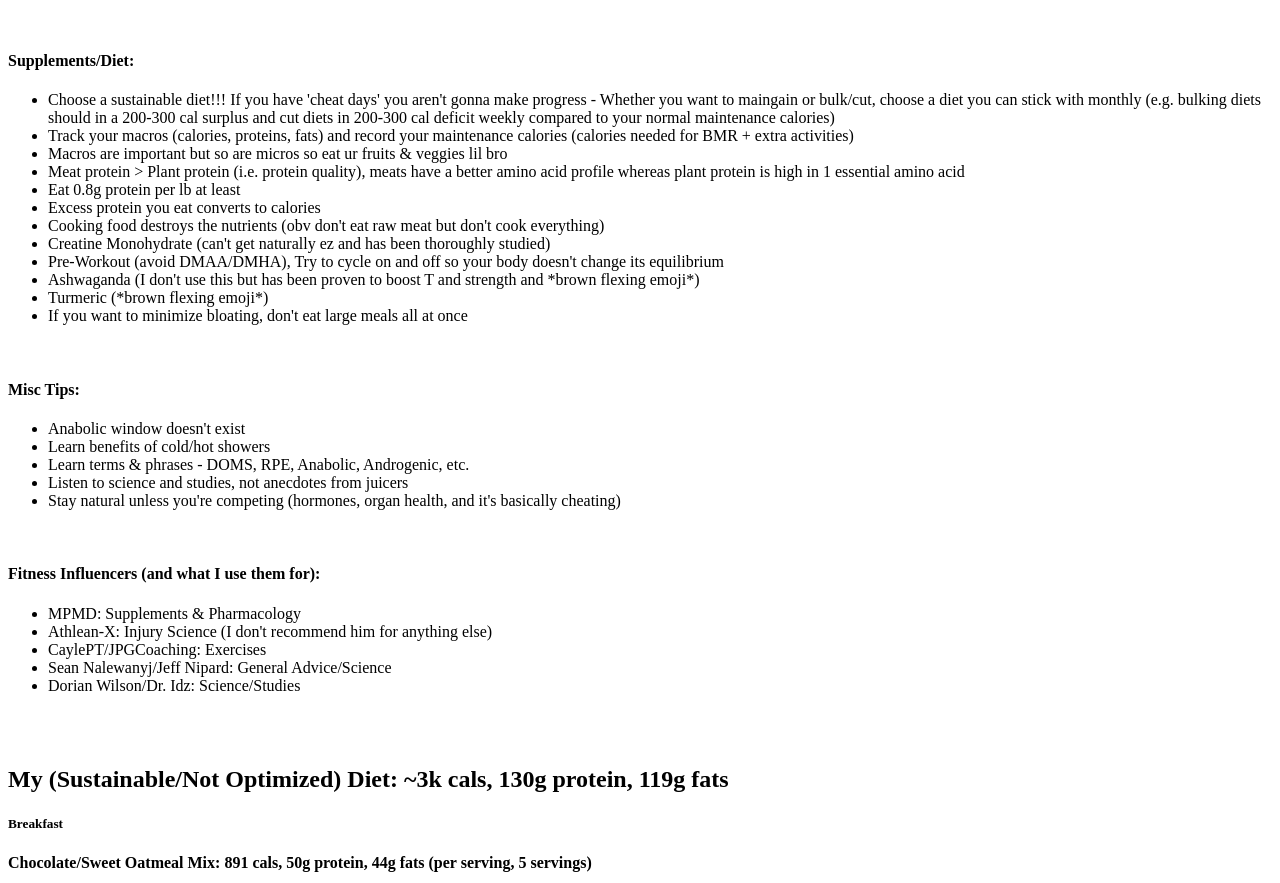
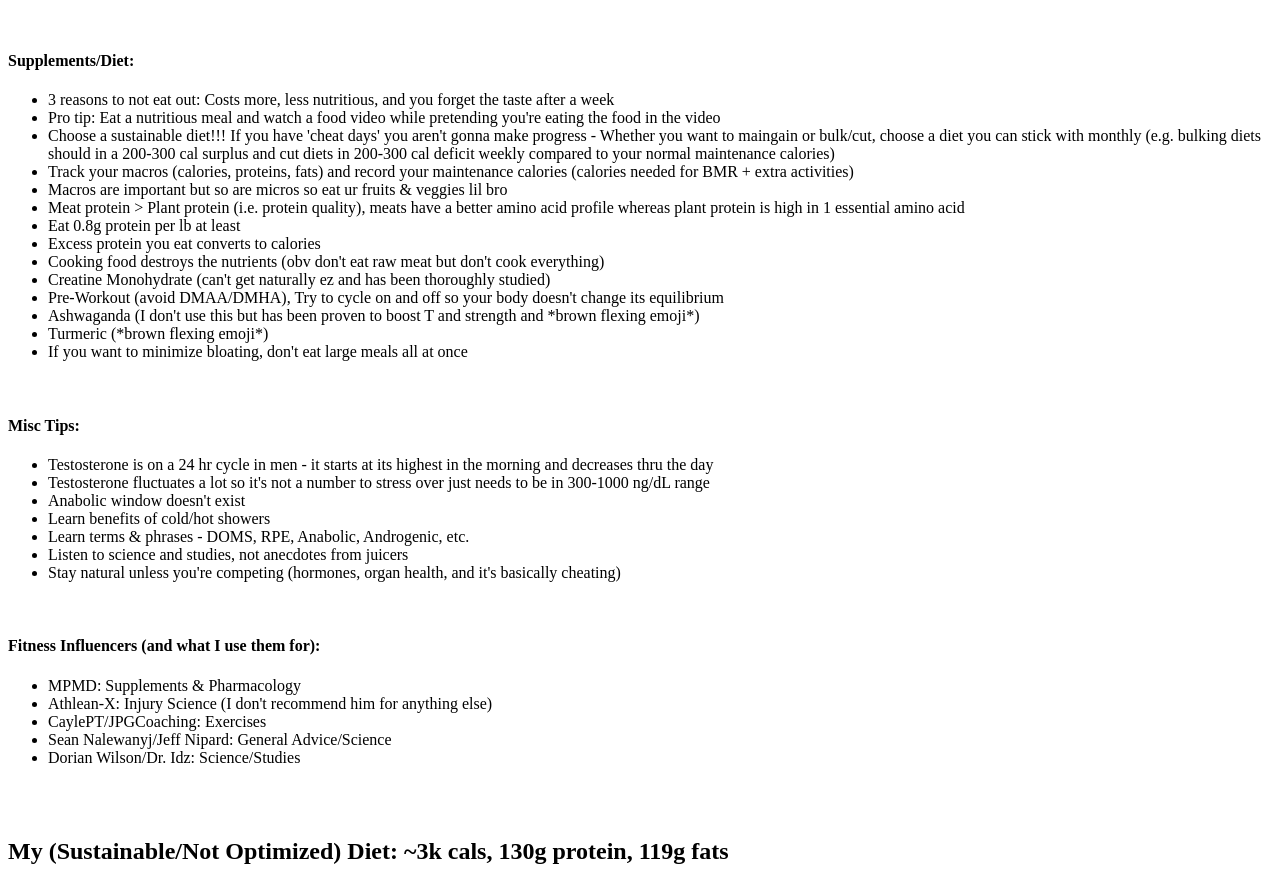
Before and after one commit to alottapainsomegains/alottapainsomegains.github.io, a plain HTML site: page index.html in a window 1280 px wide. Shown: the part 1254-2137 px from the top of the page. Drawn offline with Linux system fonts and the light colour scheme.

Commit message:
Update index.html

```diff
--- a/index.html
+++ b/index.html
@@ -7,7 +7,7 @@
 
 <h1>Some tips to get swole/jacked/ripped/yoked/shredded/built/aesthetic/buff<h1>
 <h6 style="font-size:1px">I needa use a web scrapper to find all the ways to say muscular lol<h6>
-<h1>CAO: 05/19/24</h1>
+<h1>CAO: 06/06/24</h1>
 <br>
 <br>
 
@@ -70,6 +70,8 @@
 
 <h4>Supplements/Diet: </h4>
  <ul>
+  <li>3 reasons to not eat out: Costs more, less nutritious, and you forget the taste after a week</li>
+  <li>Pro tip: Eat a nutritious meal and watch a food video while pretending you're eating the food in the video</li>
   <li>Choose a sustainable diet!!! If you have 'cheat days' you aren't gonna make progress - Whether you want to maingain or bulk/cut, choose a diet you can stick with monthly (e.g. bulking diets should in a 200-300 cal surplus and cut diets in 200-300 cal deficit weekly compared to your normal maintenance calories)</li>
   <li>Track your macros (calories, proteins, fats) and record your maintenance calories (calories needed for BMR + extra activities)</li>
   <li>Macros are important but so are micros so eat ur fruits & veggies lil bro</li>
@@ -88,6 +90,8 @@
 
 <h4>Misc Tips: </h4>
  <ul>
+  <li>Testosterone is on a 24 hr cycle in men - it starts at its highest in the morning and decreases thru the day</li>
+  <li>Testosterone fluctuates a lot so it's not a number to stress over just needs to be in 300-1000 ng/dL range</li>
   <li>Anabolic window doesn't exist</li>
   <li>Learn benefits of cold/hot showers</li>
   <li>Learn terms & phrases - DOMS, RPE, Anabolic, Androgenic, etc.</li>
```
